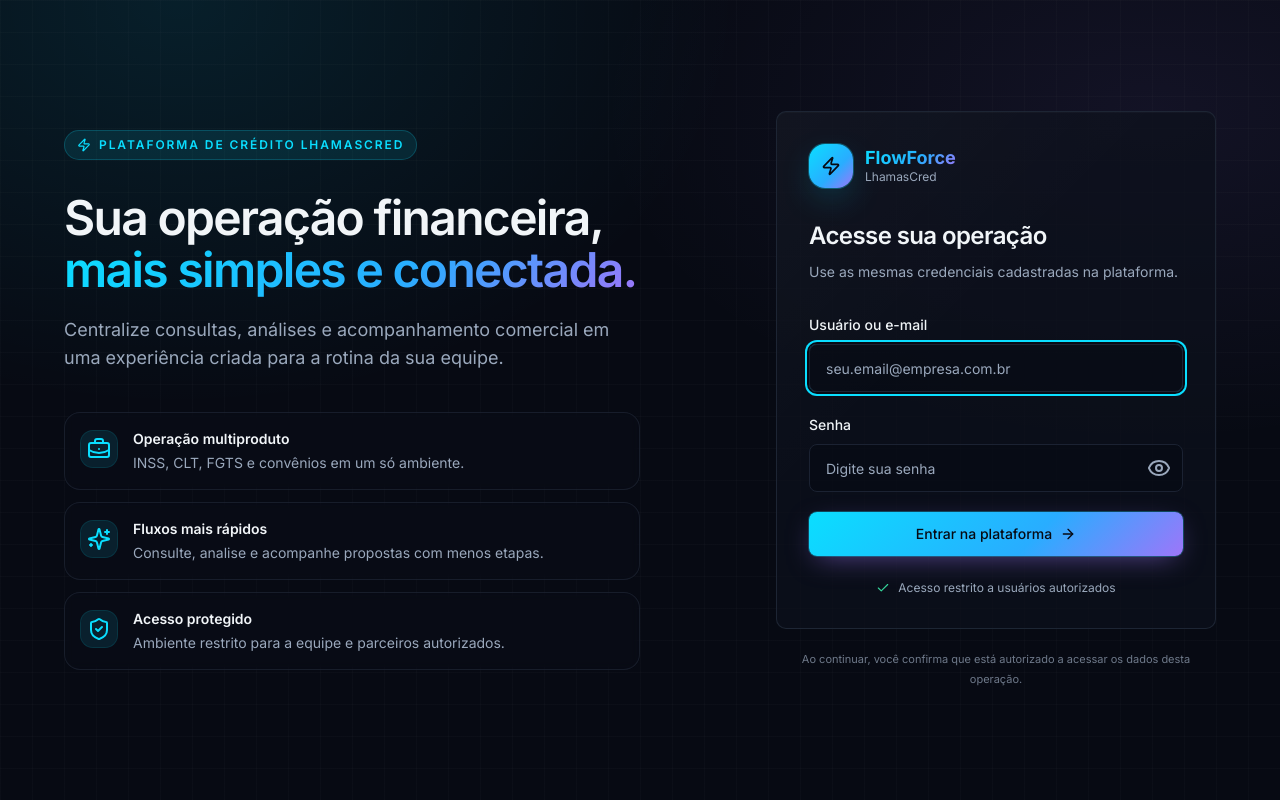
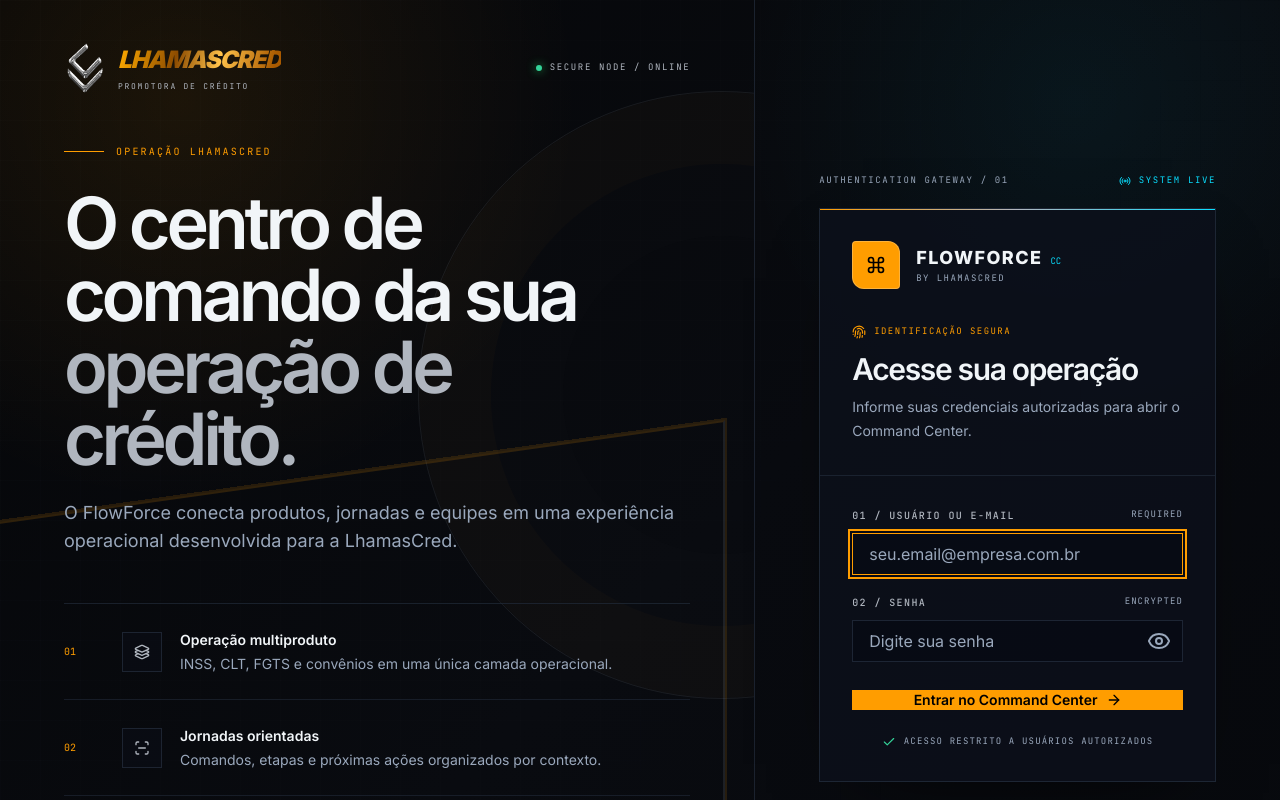
Before and after one commit to clhamasjr/motordeport, a Next.js app in the folder v2-next/: page /login in a window 1280 px wide. Shown: the top 800 px of the page. Built offline with nearby package versions, Linux system fonts and the light colour scheme.

Commit message:
feat(v2): integrate LhamasCred brand into login

```diff
--- a/v2-next/app/(auth)/login/page.tsx
+++ b/v2-next/app/(auth)/login/page.tsx
@@ -1,25 +1,27 @@
 'use client';
 
+import Image from 'next/image';
 import { FormEvent, Suspense, useState } from 'react';
 import { useRouter, useSearchParams } from 'next/navigation';
 import { useMutation } from '@tanstack/react-query';
 import { Button } from '@/components/ui/button';
 import { Input } from '@/components/ui/input';
 import { Label } from '@/components/ui/label';
-import { Card, CardContent } from '@/components/ui/card';
 import { api, setToken, ApiError } from '@/lib/api';
 import { toast } from 'sonner';
 import {
   ArrowRight,
-  BriefcaseBusiness,
   Check,
+  Command,
   Eye,
   EyeOff,
+  Fingerprint,
+  Layers3,
   Loader2,
   LockKeyhole,
+  Radio,
+  ScanLine,
   ShieldCheck,
-  Sparkles,
-  Zap,
 } from 'lucide-react';
 
 interface LoginResponse {
@@ -29,21 +31,24 @@
   error?: string;
 }
 
-const BENEFITS = [
+const CAPABILITIES = [
   {
-    icon: BriefcaseBusiness,
+    code: '01',
+    icon: Layers3,
     title: 'Operação multiproduto',
-    description: 'INSS, CLT, FGTS e convênios em um só ambiente.',
+    description: 'INSS, CLT, FGTS e convênios em uma única camada operacional.',
   },
   {
-    icon: Sparkles,
-    title: 'Fluxos mais rápidos',
-    description: 'Consulte, analise e acompanhe propostas com menos etapas.',
+    code: '02',
+    icon: ScanLine,
+    title: 'Jornadas orientadas',
+    description: 'Comandos, etapas e próximas ações organizados por contexto.',
   },
   {
+    code: '03',
     icon: ShieldCheck,
-    title: 'Acesso protegido',
-    description: 'Ambiente restrito para a equipe e parceiros autorizados.',
+    title: 'Acesso governado',
+    description: 'Cada perfil visualiza somente as ferramentas autorizadas.',
   },
 ];
 
@@ -57,11 +62,10 @@
 
 function LoginLoading() {
   return (
-    <main className="relative flex min-h-screen items-center justify-center overflow-hidden px-6">
-      <div className="aurora-bg" aria-hidden />
-      <div className="flex items-center gap-3 text-sm text-muted-foreground" role="status">
-        <Loader2 className="size-5 animate-spin text-primary" aria-hidden />
-        Preparando acesso seguro…
+    <main className="brand-login-bg relative flex min-h-screen items-center justify-center overflow-hidden px-6">
+      <div className="flex items-center gap-3 font-mono text-xs uppercase tracking-[0.16em] text-muted-foreground" role="status">
+        <Loader2 className="size-5 animate-spin text-[hsl(var(--brand-orange))]" aria-hidden />
+        Preparando portal seguro…
       </div>
     </main>
   );
@@ -93,7 +97,6 @@
         router.replace('/inicio');
         return;
       }
-
       setFormError(data.error || 'Não foi possível entrar. Confira seus dados.');
     },
     onError: (error: ApiError) => {
@@ -101,7 +104,6 @@
         setFormError('O serviço está temporariamente indisponível. Tente novamente em instantes.');
         return;
       }
-
       setFormError(error.message || 'Não foi possível conectar ao serviço.');
     },
   });
@@ -122,85 +124,107 @@
   const isPending = loginMutation.isPending;
 
   return (
-    <main className="relative min-h-screen overflow-hidden">
-      <div className="aurora-bg" aria-hidden />
-      <div className="login-grid" aria-hidden />
+    <main className="brand-login-bg relative min-h-screen overflow-hidden">
+      <div className="brand-login-grid" aria-hidden />
+      <div className="brand-login-chevron" aria-hidden />
 
-      <div className="relative mx-auto grid min-h-screen w-full max-w-7xl items-center gap-10 px-5 py-8 sm:px-8 lg:grid-cols-[minmax(0,1fr)_minmax(380px,440px)] lg:gap-16 lg:px-12 xl:px-16">
-        <section className="hidden max-w-2xl lg:block" aria-labelledby="login-intro-title">
-          <div className="mb-8 inline-flex items-center gap-2 rounded-full border border-primary/20 bg-primary/10 px-3 py-1.5 text-xs font-semibold uppercase tracking-[0.16em] text-primary">
-            <Zap className="size-3.5" aria-hidden />
-            Plataforma de crédito LhamasCred
+      <div className="relative grid min-h-screen lg:grid-cols-[minmax(0,1.18fr)_minmax(430px,.82fr)]">
+        <section className="relative hidden min-h-screen flex-col justify-between overflow-hidden border-r border-border/75 px-10 py-8 lg:flex xl:px-16 xl:py-10" aria-labelledby="login-intro-title">
+          <div className="brand-login-orbit" aria-hidden />
+
+          <header className="relative z-10 flex items-center justify-between gap-6">
+            <BrandSignature />
+            <div className="flex items-center gap-2 font-mono text-[9px] uppercase tracking-[0.18em] text-[hsl(var(--brand-silver))]">
+              <span className="size-1.5 rounded-full bg-emerald-400 shadow-[0_0_10px_hsl(142_70%_50%/.8)]" aria-hidden />
+              Secure node / online
             </div>
+          </header>
 
-          <h1 id="login-intro-title" className="max-w-xl text-4xl font-semibold tracking-[-0.035em] text-foreground xl:text-5xl xl:leading-[1.08]">
-            Sua operação financeira, <span className="text-gradient">mais simples e conectada.</span>
+          <div className="relative z-10 my-auto max-w-3xl py-12">
+            <div className="flex items-center gap-3 font-mono text-[10px] uppercase tracking-[0.22em] text-[hsl(var(--brand-orange))]">
+              <span className="h-px w-10 bg-[hsl(var(--brand-orange))]" aria-hidden />
+              Operação LhamasCred
+            </div>
+            <h1 id="login-intro-title" className="mt-7 max-w-3xl text-5xl font-semibold leading-[1.02] tracking-[-0.06em] text-foreground xl:text-7xl">
+              O centro de comando da sua <span className="text-[hsl(var(--brand-silver))]">operação de crédito.</span>
             </h1>
-          <p className="mt-5 max-w-xl text-base leading-7 text-muted-foreground xl:text-lg">
-            Centralize consultas, análises e acompanhamento comercial em uma experiência criada para a rotina da sua equipe.
+            <p className="mt-6 max-w-2xl text-base leading-7 text-muted-foreground xl:text-lg">
+              O FlowForce conecta produtos, jornadas e equipes em uma experiência operacional desenvolvida para a LhamasCred.
             </p>
 
-          <div className="mt-10 grid max-w-xl gap-3">
-            {BENEFITS.map(({ icon: Icon, title, description }) => (
-              <div key={title} className="flex items-start gap-4 rounded-2xl border border-border/60 bg-card/35 p-4 backdrop-blur-sm">
-                <div className="mt-0.5 flex size-9 shrink-0 items-center justify-center rounded-xl bg-primary/10 text-primary ring-1 ring-primary/20">
-                  <Icon className="size-4.5" aria-hidden />
-                </div>
-                <div>
-                  <h2 className="text-sm font-semibold text-foreground">{title}</h2>
-                  <p className="mt-1 text-sm leading-5 text-muted-foreground">{description}</p>
-                </div>
+            <div className="mt-12 max-w-3xl border-y border-border/70">
+              {CAPABILITIES.map(({ code, icon: Icon, title, description }) => (
+                <div key={code} className="grid min-h-[96px] grid-cols-[42px_42px_1fr] items-center gap-4 border-b border-border/60 py-4 last:border-b-0">
+                  <span className="font-mono text-[10px] text-[hsl(var(--brand-orange))]">{code}</span>
+                  <span className="flex size-10 items-center justify-center border border-border/80 bg-card/40 text-[hsl(var(--brand-silver))]">
+                    <Icon className="size-4" aria-hidden />
+                  </span>
+                  <span>
+                    <span className="block text-sm font-semibold text-foreground">{title}</span>
+                    <span className="mt-1 block text-sm leading-5 text-muted-foreground">{description}</span>
+                  </span>
                 </div>
               ))}
             </div>
+          </div>
+
+          <footer className="relative z-10 flex items-center justify-between gap-6 border-t border-border/65 pt-5 font-mono text-[9px] uppercase tracking-[0.16em] text-muted-foreground">
+            <span>FlowForce Command Center</span>
+            <span className="text-[hsl(var(--brand-orange))]">Powered by LhamasCred</span>
+          </footer>
         </section>
 
-        <section className="mx-auto w-full max-w-md" aria-labelledby="login-title">
-          <div className="mb-6 flex items-center gap-3 lg:hidden">
-            <div className="flex size-11 items-center justify-center rounded-2xl bg-aurora shadow-[0_12px_36px_-14px_hsl(var(--primary)/.9)] ring-1 ring-primary/30">
-              <Zap className="size-5 text-primary-foreground" aria-hidden />
-            </div>
-            <div>
-              <div className="text-lg font-bold leading-tight text-gradient">FlowForce</div>
-              <div className="text-xs text-muted-foreground">Plataforma de crédito LhamasCred</div>
+        <section className="relative flex min-h-screen items-center justify-center px-4 py-6 sm:px-8 lg:px-10 xl:px-16" aria-labelledby="login-title">
+          <div className="w-full max-w-[480px]">
+            <div className="mb-8 lg:hidden">
+              <BrandSignature compact />
+              <div className="mt-8 border-l-2 border-[hsl(var(--brand-orange))] pl-4">
+                <div className="font-mono text-[9px] uppercase tracking-[0.18em] text-[hsl(var(--brand-orange))]">FlowForce Command Center</div>
+                <p className="mt-2 text-lg font-semibold leading-6 text-foreground">O centro de comando da operação LhamasCred.</p>
               </div>
             </div>
 
-          <Card variant="strong" className="overflow-hidden border-border/80 shadow-2xl shadow-black/35">
-            <CardContent className="p-6 sm:p-8">
-              <div className="hidden items-center gap-3 lg:flex">
-                <div className="flex size-11 items-center justify-center rounded-2xl bg-aurora shadow-[0_12px_36px_-14px_hsl(var(--primary)/.9)] ring-1 ring-primary/30">
-                  <Zap className="size-5 text-primary-foreground" aria-hidden />
+            <div className="mb-5 flex items-center justify-between gap-4 font-mono text-[9px] uppercase tracking-[0.18em] text-muted-foreground">
+              <span>Authentication gateway / 01</span>
+              <span className="flex items-center gap-2 text-primary"><Radio className="size-3" aria-hidden />System live</span>
+            </div>
+
+            <div className="brand-auth-panel relative overflow-hidden border border-border/85 bg-[hsl(var(--card)/.82)]">
+              <div className="absolute inset-x-0 top-0 h-px bg-gradient-to-r from-[hsl(var(--brand-orange))] via-[hsl(var(--brand-silver))] to-primary" aria-hidden />
+              <div className="border-b border-border/70 p-6 sm:p-8">
+                <div className="flex items-center gap-4">
+                  <div className="command-mark flex size-12 items-center justify-center bg-[hsl(var(--brand-orange))] text-black">
+                    <Command className="size-5" aria-hidden />
                   </div>
                   <div>
-                  <div className="text-lg font-bold leading-tight text-gradient">FlowForce</div>
-                  <div className="text-xs text-muted-foreground">LhamasCred</div>
+                    <div className="flex items-baseline gap-2">
+                      <span className="text-lg font-extrabold uppercase tracking-[0.08em] text-foreground">FlowForce</span>
+                      <span className="font-mono text-[9px] text-primary">CC</span>
+                    </div>
+                    <div className="font-mono text-[9px] uppercase tracking-[0.16em] text-muted-foreground">by LhamasCred</div>
                   </div>
                 </div>
 
-              <div className="mt-1 lg:mt-8">
-                <h2 id="login-title" className="text-2xl font-semibold tracking-tight text-foreground">
-                  Acesse sua operação
-                </h2>
-                <p className="mt-2 text-sm leading-6 text-muted-foreground">
-                  Use as mesmas credenciais cadastradas na plataforma.
-                </p>
+                <div className="mt-9">
+                  <div className="flex items-center gap-2 font-mono text-[9px] uppercase tracking-[0.16em] text-[hsl(var(--brand-orange))]"><Fingerprint className="size-3.5" aria-hidden />Identificação segura</div>
+                  <h2 id="login-title" className="mt-3 text-3xl font-semibold tracking-[-0.045em] text-foreground">Acesse sua operação</h2>
+                  <p className="mt-2 text-sm leading-6 text-muted-foreground">Informe suas credenciais autorizadas para abrir o Command Center.</p>
+                </div>
               </div>
 
-              <form onSubmit={onSubmit} className="mt-7 space-y-5" aria-busy={isPending}>
+              <form onSubmit={onSubmit} className="p-6 sm:p-8" aria-busy={isPending}>
                 {formError && (
-                  <div
-                    id="login-error"
-                    role="alert"
-                    className="flex items-start gap-3 rounded-xl border border-destructive/30 bg-destructive/10 px-4 py-3 text-sm leading-5 text-destructive"
-                  >
+                  <div id="login-error" role="alert" className="mb-6 flex items-start gap-3 border border-destructive/35 bg-destructive/10 px-4 py-3 text-sm leading-5 text-destructive">
                     <LockKeyhole className="mt-0.5 size-4 shrink-0" aria-hidden />
                     <span>{formError}</span>
                   </div>
                 )}
 
-                <div className="space-y-2">
-                  <Label htmlFor="username">Usuário ou e-mail</Label>
+                <div className="space-y-2.5">
+                  <div className="flex items-center justify-between gap-4">
+                    <Label htmlFor="username" className="font-mono text-[10px] uppercase tracking-[0.14em] text-[hsl(var(--brand-silver))]">01 / Usuário ou e-mail</Label>
+                    <span className="font-mono text-[9px] uppercase tracking-[0.12em] text-muted-foreground">Required</span>
+                  </div>
                   <Input
                     id="username"
                     name="username"
@@ -216,13 +240,16 @@
                     }}
                     disabled={isPending}
                     aria-describedby={formError ? 'login-error' : undefined}
-                    className="h-12 bg-background/55 px-4"
+                    className="h-13 rounded-none border-border/85 bg-background/65 px-4 text-base focus-visible:border-[hsl(var(--brand-orange))] focus-visible:ring-[hsl(var(--brand-orange))]"
                     autoFocus
                   />
                 </div>
 
-                <div className="space-y-2">
-                  <Label htmlFor="password">Senha</Label>
+                <div className="mt-5 space-y-2.5">
+                  <div className="flex items-center justify-between gap-4">
+                    <Label htmlFor="password" className="font-mono text-[10px] uppercase tracking-[0.14em] text-[hsl(var(--brand-silver))]">02 / Senha</Label>
+                    <span className="font-mono text-[9px] uppercase tracking-[0.12em] text-muted-foreground">Encrypted</span>
+                  </div>
                   <div className="relative">
                     <Input
                       id="password"
@@ -237,12 +264,12 @@
                       }}
                       disabled={isPending}
                       aria-describedby={formError ? 'login-error' : undefined}
-                      className="h-12 bg-background/55 px-4 pr-12"
+                      className="h-13 rounded-none border-border/85 bg-background/65 px-4 pr-12 text-base focus-visible:border-[hsl(var(--brand-orange))] focus-visible:ring-[hsl(var(--brand-orange))]"
                     />
                     <button
                       type="button"
                       onClick={() => setShowPassword((visible) => !visible)}
-                      className="absolute inset-y-0 right-0 flex w-12 items-center justify-center rounded-r-md text-muted-foreground transition-colors hover:text-foreground focus-visible:outline-none focus-visible:ring-2 focus-visible:ring-inset focus-visible:ring-ring"
+                      className="absolute inset-y-0 right-0 flex w-12 items-center justify-center text-muted-foreground transition-colors hover:text-foreground focus-visible:outline-none focus-visible:ring-2 focus-visible:ring-inset focus-visible:ring-[hsl(var(--brand-orange))]"
                       aria-label={showPassword ? 'Ocultar senha' : 'Mostrar senha'}
                       aria-pressed={showPassword}
                       disabled={isPending}
@@ -252,33 +279,37 @@
                   </div>
                 </div>
 
-                <Button type="submit" variant="gradient" size="lg" className="w-full" disabled={isPending}>
+                <Button type="submit" size="lg" className="mt-7 h-13 w-full rounded-none bg-[hsl(var(--brand-orange))] font-semibold text-black shadow-none hover:bg-[hsl(var(--brand-orange)/.9)] hover:shadow-none" disabled={isPending}>
                   {isPending ? (
-                    <>
-                      <Loader2 className="size-4 animate-spin" aria-hidden />
-                      Validando acesso…
-                    </>
+                    <><Loader2 className="size-4 animate-spin" aria-hidden />Validando acesso…</>
                   ) : (
-                    <>
-                      Entrar na plataforma
-                      <ArrowRight className="size-4" aria-hidden />
-                    </>
+                    <><span>Entrar no Command Center</span><ArrowRight className="size-4" aria-hidden /></>
                   )}
                 </Button>
-              </form>
 
-              <div className="mt-6 flex items-center justify-center gap-2 text-xs text-muted-foreground">
+                <div className="mt-6 flex items-center justify-center gap-2 font-mono text-[9px] uppercase tracking-[0.13em] text-muted-foreground">
                   <Check className="size-3.5 text-emerald-400" aria-hidden />
                   Acesso restrito a usuários autorizados
                 </div>
-            </CardContent>
-          </Card>
+              </form>
+            </div>
 
-          <p className="mt-5 text-center text-[11px] leading-5 text-muted-foreground/70">
-            Ao continuar, você confirma que está autorizado a acessar os dados desta operação.
-          </p>
+            <p className="mt-5 text-center text-[11px] leading-5 text-muted-foreground/70">Ao continuar, você confirma que está autorizado a acessar os dados desta operação.</p>
+          </div>
         </section>
       </div>
     </main>
   );
 }
+
+function BrandSignature({ compact = false }: { compact?: boolean }) {
+  return (
+    <div className="flex items-center gap-3">
+      <Image src="/brand/lhamascred-mark.png" alt="" width={143} height={191} className={compact ? 'h-12 w-auto' : 'h-14 w-auto'} priority />
+      <div>
+        <div className="brand-wordmark text-xl font-black italic leading-none tracking-[-0.045em] sm:text-2xl">LHAMASCRED</div>
+        <div className="mt-1 font-mono text-[8px] uppercase tracking-[0.22em] text-[hsl(var(--brand-silver))]">Promotora de crédito</div>
+      </div>
+    </div>
+  );
+}
--- a/v2-next/app/globals.css
+++ b/v2-next/app/globals.css
@@ -31,6 +31,9 @@
     --aurora-2: 258 92% 72%;   /* violeta elétrico */
     --aurora-3: 203 100% 58%;  /* azul de sinal */
     --aurora-4: 160 84% 52%;   /* verde operacional */
+    --brand-orange: 37 100% 50%;
+    --brand-gold: 31 100% 36%;
+    --brand-silver: 218 10% 72%;
   }
 }
 
@@ -189,6 +192,66 @@
   -webkit-mask-image: linear-gradient(to bottom, black 0%, rgba(0,0,0,.72) 62%, rgba(0,0,0,.28) 100%);
 }
 
+.brand-login-bg {
+  background:
+    radial-gradient(circle at 14% 10%, hsl(var(--brand-orange) / 0.09), transparent 28%),
+    radial-gradient(circle at 84% 10%, hsl(var(--primary) / 0.055), transparent 24%),
+    linear-gradient(135deg, #050608 0%, #090b10 54%, #07090d 100%);
+}
+
+.brand-login-grid {
+  position: fixed;
+  inset: 0;
+  pointer-events: none;
+  opacity: 0.18;
+  background-image:
+    linear-gradient(hsl(var(--brand-silver) / 0.10) 1px, transparent 1px),
+    linear-gradient(90deg, hsl(var(--brand-silver) / 0.10) 1px, transparent 1px);
+  background-size: 40px 40px;
+  mask-image: linear-gradient(115deg, black 0%, rgba(0,0,0,.72) 52%, transparent 88%);
+  -webkit-mask-image: linear-gradient(115deg, black 0%, rgba(0,0,0,.72) 52%, transparent 88%);
+}
+
+.brand-login-chevron {
+  position: fixed;
+  left: -7vw;
+  bottom: -38vh;
+  width: 64vw;
+  height: 78vh;
+  pointer-events: none;
+  opacity: 0.16;
+  transform: rotate(-8deg) skewX(-8deg);
+  border-top: 2px solid hsl(var(--brand-orange));
+  border-right: 2px solid hsl(var(--brand-silver) / 0.8);
+  box-shadow: 38px -38px 0 -36px hsl(var(--brand-orange) / 0.75);
+}
+
+.brand-login-orbit {
+  position: absolute;
+  right: -17rem;
+  top: 9%;
+  width: 38rem;
+  height: 38rem;
+  border: 1px solid hsl(var(--brand-silver) / 0.10);
+  border-radius: 50%;
+  box-shadow:
+    inset 0 0 0 72px hsl(var(--brand-orange) / 0.018),
+    inset 0 0 0 144px hsl(var(--brand-silver) / 0.012);
+}
+
+.brand-wordmark {
+  background: linear-gradient(105deg, #f6a400 4%, #8c4b00 36%, #ffc24a 62%, #a95a00 94%);
+  -webkit-background-clip: text;
+  background-clip: text;
+  -webkit-text-fill-color: transparent;
+}
+
+.brand-auth-panel {
+  box-shadow:
+    0 26px 80px -44px rgba(0, 0, 0, 0.92),
+    inset 0 1px 0 hsl(var(--brand-silver) / 0.04);
+}
+
 /* Aurora floating background — fica fixo, animação lenta */
 @keyframes aurora-float {
   0%, 100% { transform: translate3d(0, 0, 0) scale(1); }
```
Also changed, not shown: v2-next/public/brand/lhamascred-logo.png (added), v2-next/public/brand/lhamascred-mark.png (added). Lines whose indentation alone changed are shown as unchanged.
